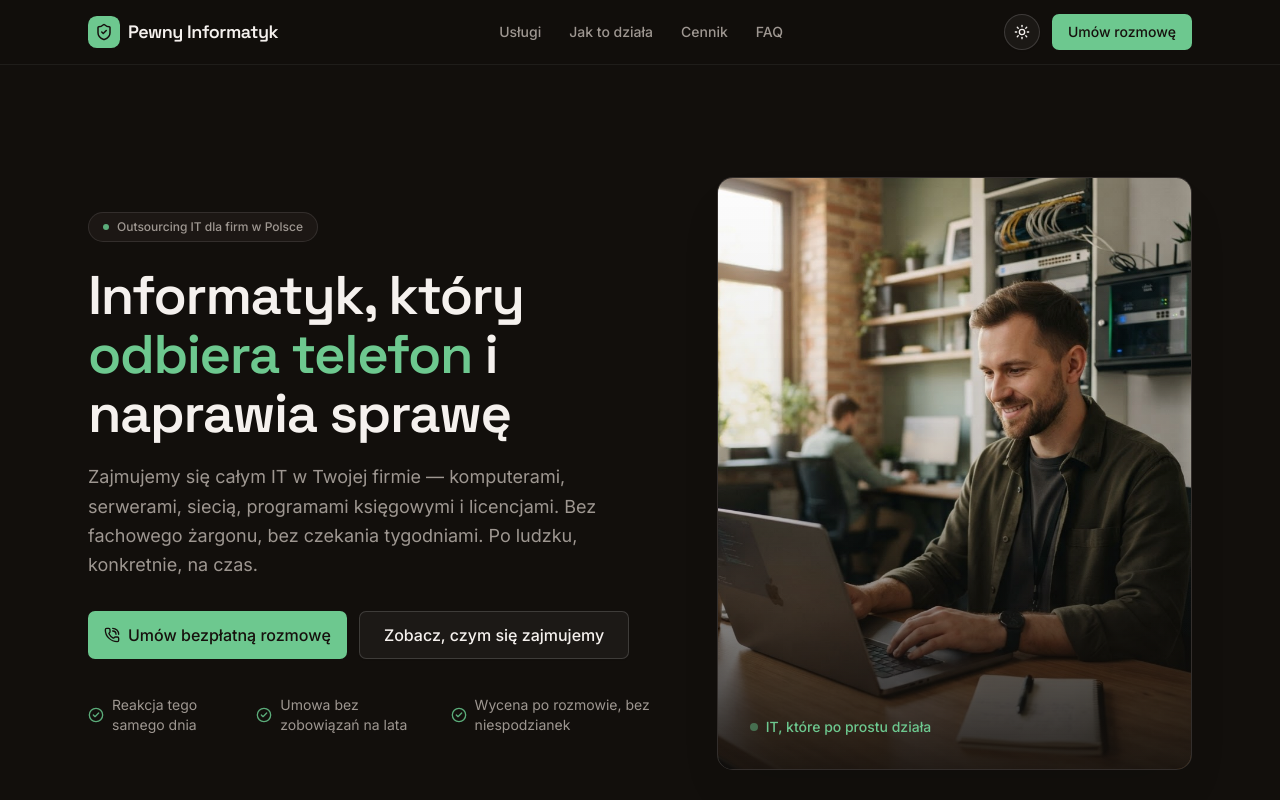
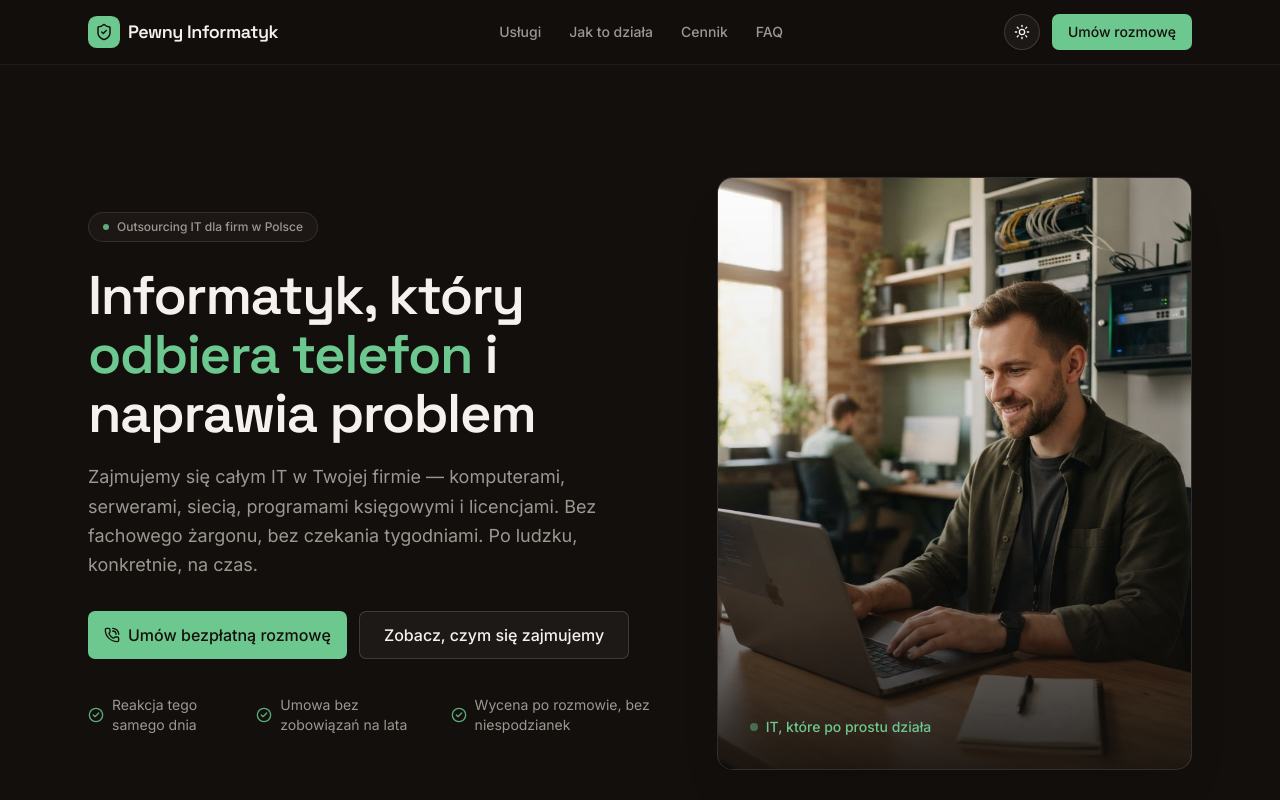
Before and after one commit to Mat01K/pewny-informatyk-1o, a Next.js app: page / in a window 1280 px wide. Shown: the top 800 px of the page. Built offline with nearby package versions, Linux system fonts and the light colour scheme.

Commit message:
feat: update hero component text from "sprawę" to "problem"

```diff
--- a/components/hero.tsx
+++ b/components/hero.tsx
@@ -21,7 +21,7 @@ export function Hero() {
           <h1 className="mt-6 text-balance font-heading text-4xl font-semibold leading-[1.08] tracking-tight text-foreground sm:text-5xl lg:text-[3.4rem]">
             Informatyk, który{' '}
             <span className="text-primary">odbiera telefon</span> i naprawia
-            sprawę
+            problem
           </h1>
 
           <p className="mt-5 max-w-xl text-pretty text-lg leading-relaxed text-muted-foreground">
```
